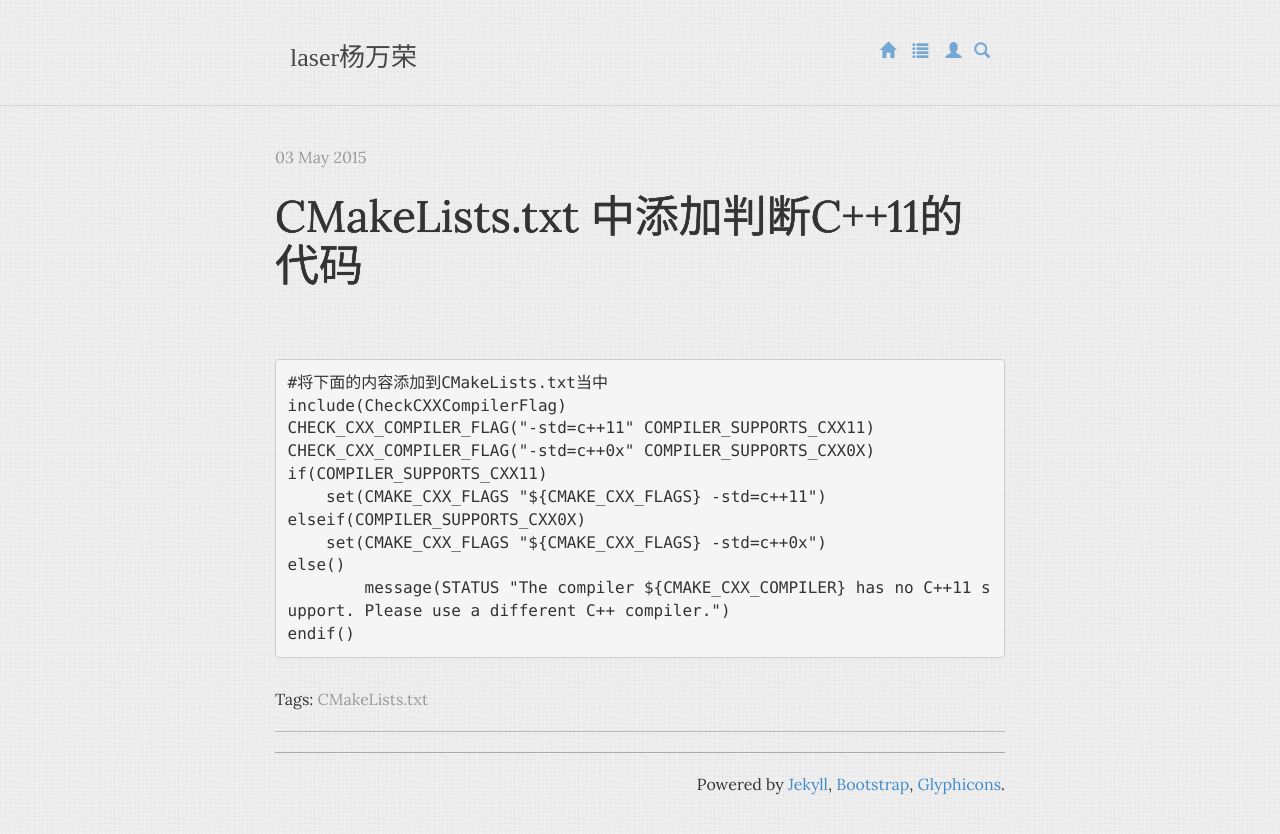
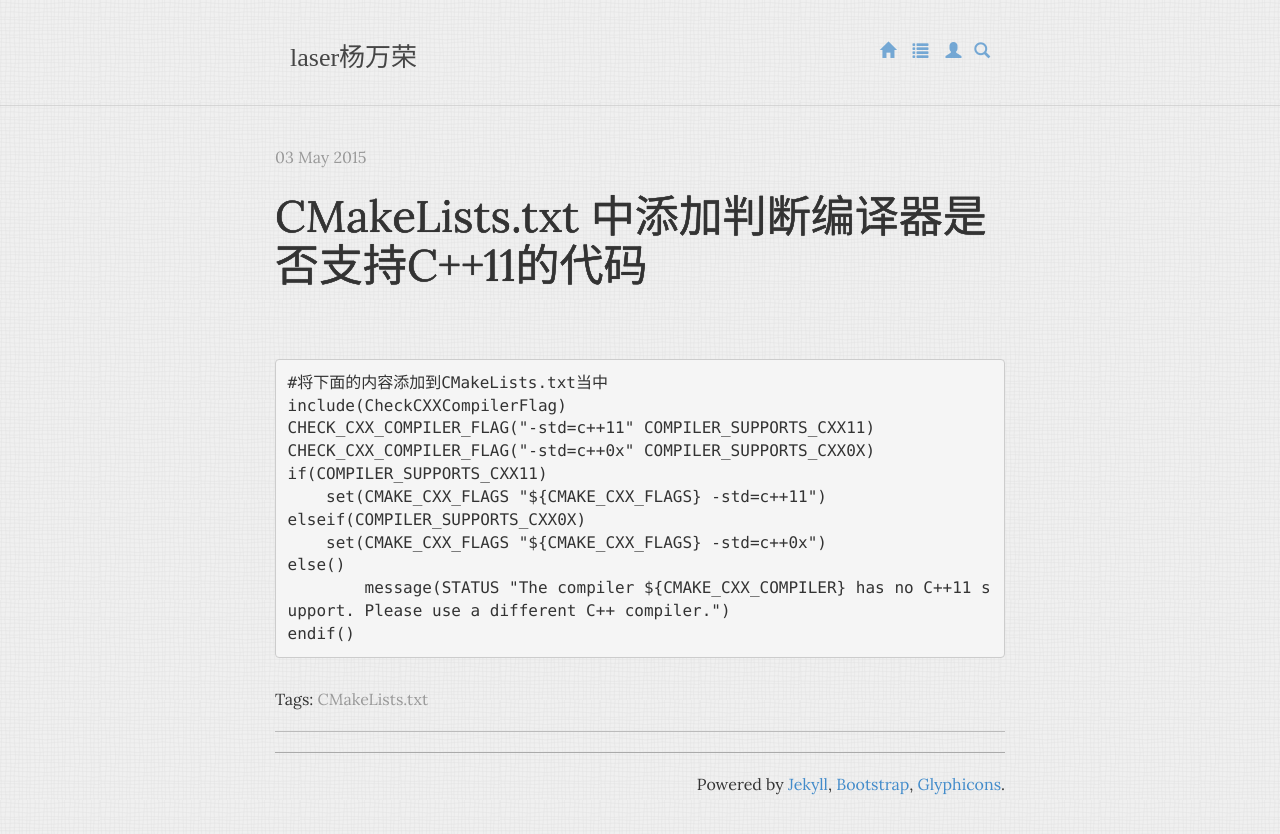
Before and after one commit to sndnvaps/sndnvaps.github.io, a Jekyll site: the page built from _posts/Linux/2015-05-03-Cmake-Test-CXX11-support.md, in a window 1280 px wide. Shown: the top 834 px of the page. Built offline with Jekyll 4.4.1, drawn with Linux system fonts in a browser that asks for light colours; Markdown is read by kramdown in place of the engine named in the settings.

Commit message:
Update 2015-05-03-Cmake-Test-CXX11-support.md

```diff
--- a/_posts/Linux/2015-05-03-Cmake-Test-CXX11-support.md
+++ b/_posts/Linux/2015-05-03-Cmake-Test-CXX11-support.md
@@ -1,9 +1,9 @@
 ---
 layout: post
-title: "CMakeLists.txt 中添加判断C++11的代码"
+title: "CMakeLists.txt 中添加判断编译器是否支持C++11的代码"
 tags: [CMakeLists.txt]
 tagline: "CMakeLists.txt"
-description: "CMakeLists.txt 中添加判断C++11的代码"
+description: "CMakeLists.txt 中添加判断编译器是否支持C++11的代码"
 exerpt: |-
 
 ---
```
